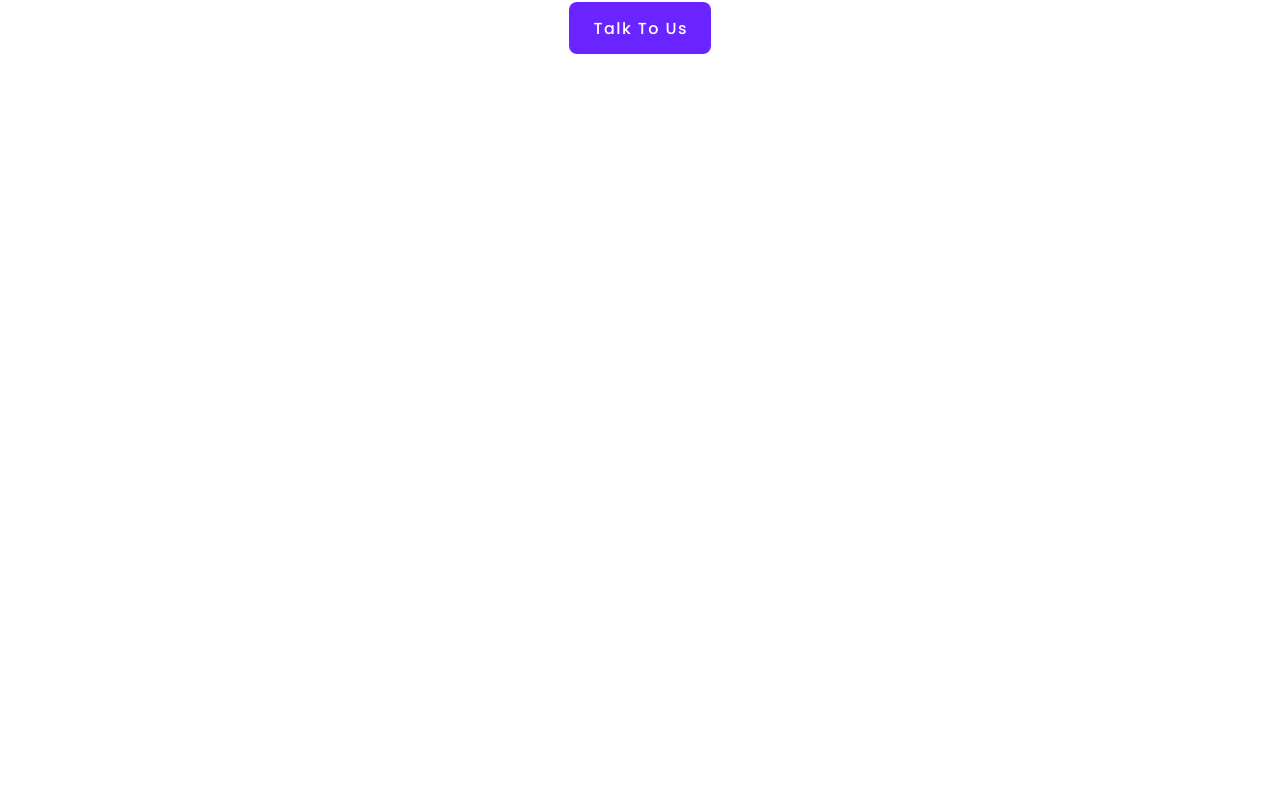
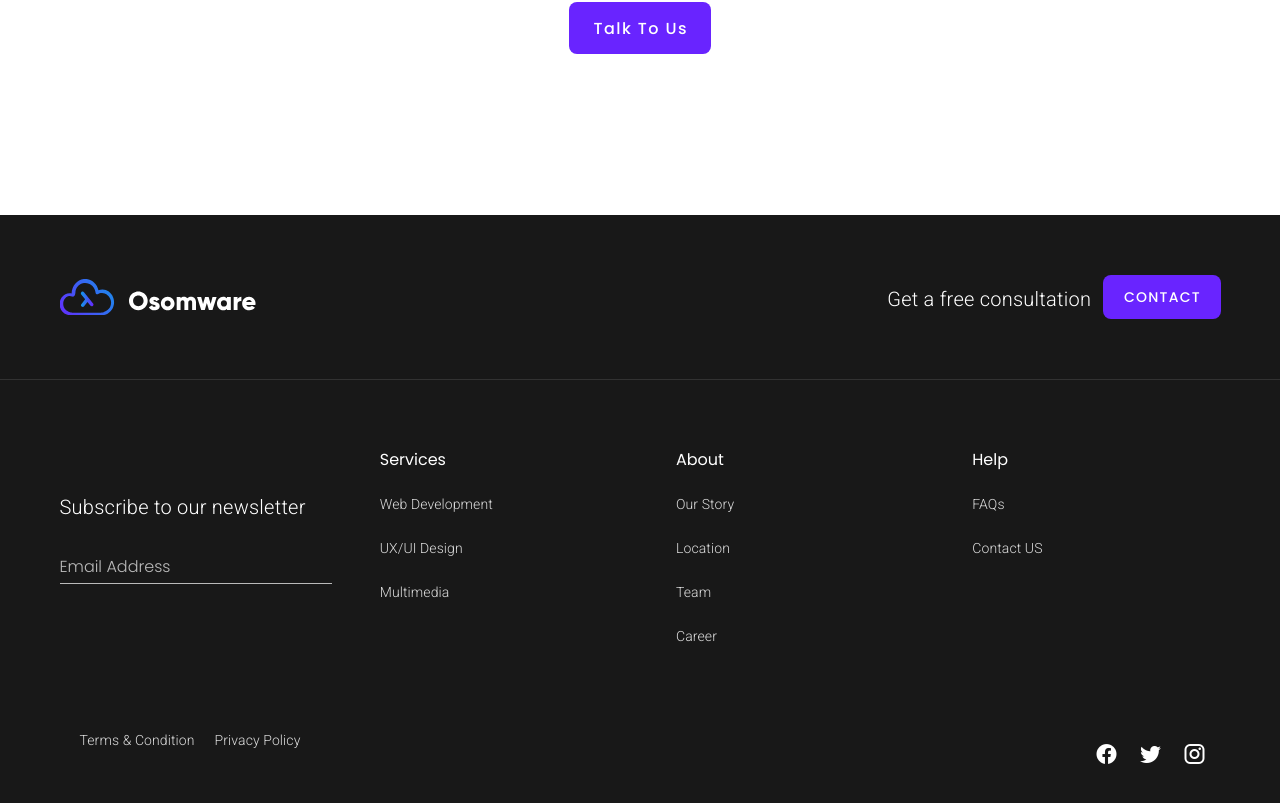
Before and after one commit to Osomware/osomware-official-website, a Vue app: page / in a window 1280 px wide. Shown: the part 5801-6604 px from the top of the page. Before the commit the page ends 6016 px from the top, so only its background shows below. Built offline with nearby package versions, Linux system fonts and the light colour scheme.

Commit message:
Designed Company Osomware Footer links and actions

```diff
--- a/src/components/layouts/TheFootBar.vue
+++ b/src/components/layouts/TheFootBar.vue
@@ -0,0 +1,151 @@
+<template>
+  <v-card color="#181818" flat tile>
+    <v-footer flat
+              dark
+              color="#181818"
+              class="container py-12">
+      <v-img src="@/assets/logo2.svg" max-width="210" />
+      <v-spacer></v-spacer>
+      <p class="mt-5 mr-3 d-none d-md-flex title font-weight-light">Get a free consultation</p>
+      <v-btn class="rounded-lg"
+              color="primary"
+              depressed
+              large>
+        Contact
+      </v-btn>
+    </v-footer>
+    <v-divider></v-divider>
+    <v-footer flat
+              dark
+              color="#181818"
+              class="container py-12">
+      <v-row align="center" justify="center">
+        <v-col cols="12" lg="3" md="3" sm="12">
+          <p class="title font-weight-light">Subscribe to our newsletter</p>
+          <v-text-field label="Email Address"
+                        class="font-weight-light">
+          </v-text-field>
+        </v-col>
+        <v-col cols="12" lg="9" md="9" sm="12">
+          <v-row>
+            <v-col>
+              <ul>
+                <li v-for="(service, index) in services" :key="index">
+                  <span v-if="service.text === 'Services'" class="subtitle">{{ service.text }}</span>
+                  <span v-else class="font-weight-light subtitle-2">
+                    <router-link :to="service.to" class="link-to">{{ service.text }}</router-link>
+                  </span>
+                </li>
+              </ul>
+            </v-col>
+            <v-col>
+              <ul>
+                <li v-for="(ab, index) in about" :key="index">
+                  <span v-if="ab.text === 'About'" class="subtitle">{{ ab.text }}</span>
+                  <span v-else class="font-weight-light subtitle-2">
+                    <router-link :to="ab.to" class="link-to">{{ ab.text }}</router-link>
+                  </span>
+                </li>
+              </ul>
+            </v-col>
+            <v-col>
+              <ul>
+                <li v-for="(he, index) in help" :key="index">
+                  <span v-if="he.text === 'Help'" class="subtitle">{{ he.text }}</span>
+                  <span v-else class="font-weight-light subtitle-2">
+                    <router-link :to="he.to" class="link-to">{{ he.text }}</router-link>
+                  </span>
+                </li>
+              </ul>
+            </v-col>
+          </v-row>
+        </v-col>
+      </v-row>
+    </v-footer>
+    <v-footer flat
+              dark
+              color="#181818"
+              class="container pb-12">
+      <v-row>
+        <v-col cols="12" sm="6">
+          <div class="company-link">
+            <a href="#" class="mx-5 subtitle-2 font-weight-light">Terms & Condition</a>
+            <a href="#" class="subtitle-2 font-weight-light">Privacy Policy</a>
+          </div>
+        </v-col>
+        <v-col cols="12" sm="6">
+          <v-card-actions>
+            <v-spacer></v-spacer>
+            <v-btn icon>
+              <v-icon>mdi-facebook</v-icon>
+            </v-btn>
+            <v-btn icon>
+              <v-icon>mdi-twitter</v-icon>
+            </v-btn>
+            <v-btn icon>
+              <v-icon>mdi-instagram</v-icon>
+            </v-btn>
+          </v-card-actions>
+        </v-col>
+      </v-row>
+    </v-footer>
+  </v-card>
+</template>
+
+<script>
+  export default {
+    name: 'the-foot-bar',
+    data () {
+      return {
+        services: [
+          { text: 'Services' },
+          { text: 'Web Development', to: '/web-development' },
+          { text: 'UX/UI Design', to: '/ui-ux-design' },
+          { text: 'Multimedia', to: '/multimedia' }
+        ],
+        about: [
+          { text: 'About' },
+          { text: 'Our Story', to: '/our-story' },
+          { text: 'Location', to: '/location' },
+          { text: 'Team', to: '/team' },
+          { text: 'Career', to: '/career' }
+        ],
+        help: [
+          { text: 'Help' },
+          { text: 'FAQs', to: '/faqs' },
+          { text: 'Contact US', to: '/contact-us' }
+        ]
+      }
+    }
+  }
+</script>
+
+<style scoped lang="scss">
+  .theme--light.v-divider {
+    border-color: rgb(236 236 236 / 12%) !important;
+  }
+  ul {
+    list-style: none;
+    li {
+      margin: 20px 0;
+      .link-to {
+        text-decoration: none;
+        color: #dcdcdc;
+      }
+      .link-to:hover {
+        text-decoration: underline;
+        color: #fff;
+      }
+    }
+  }
+  .company-link {
+    a {
+      text-decoration: none;
+      color: #dcdcdc;
+    }
+    a:hover {
+      text-decoration: underline;
+      color: #fff;
+    }
+  }
+</style>
```
